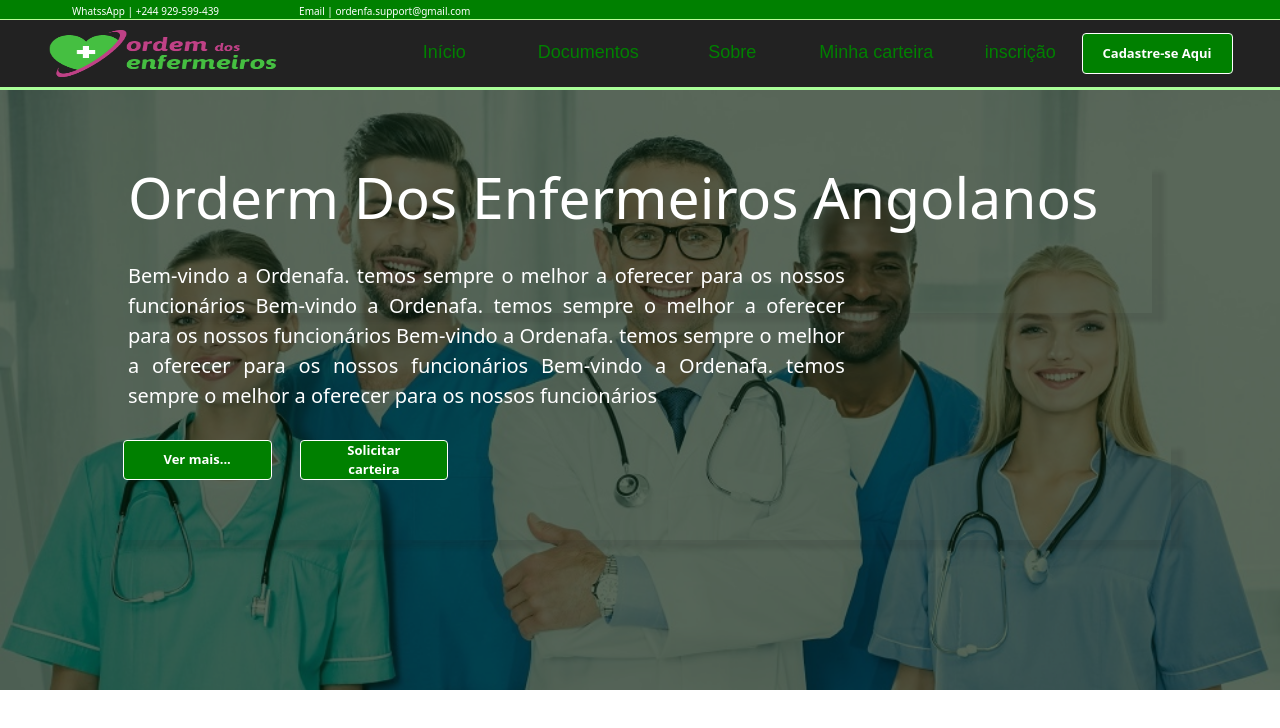
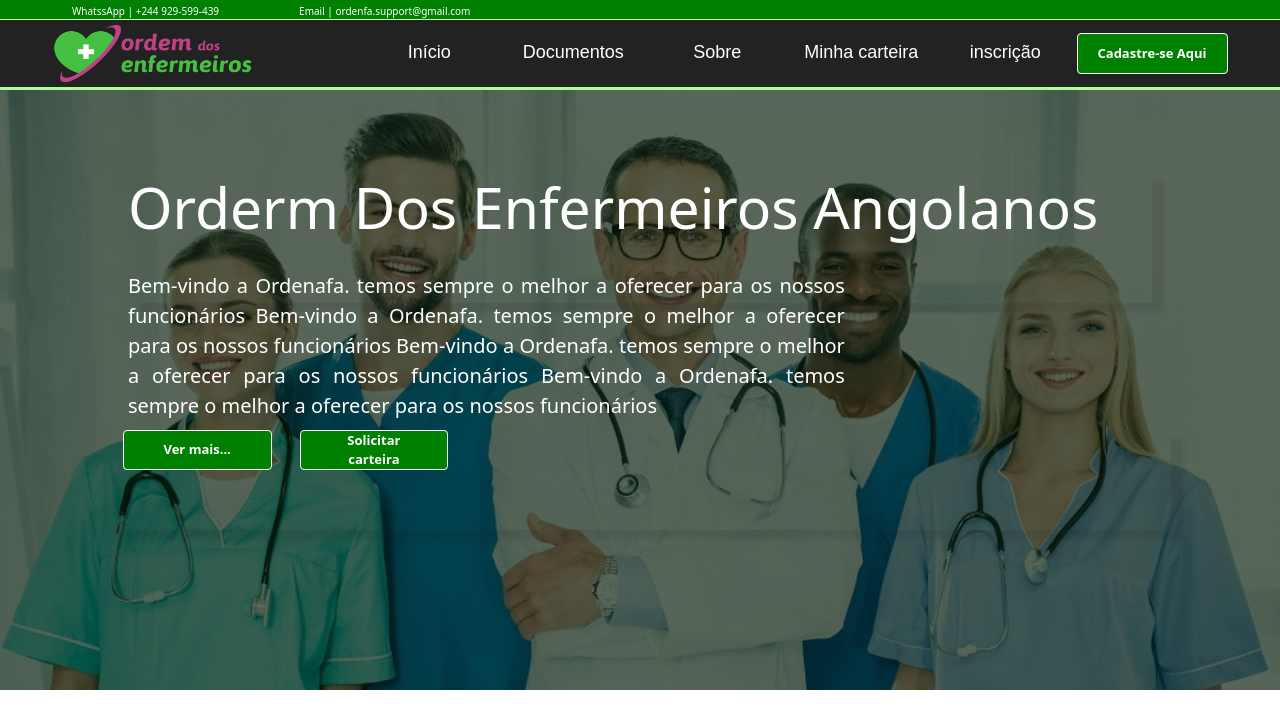
Before and after one commit to Machado28/app-front-ordenfa, a React (Create React App) app: page / in a window 1280 px wide. Shown: the top 728 px of the page. Built offline with nearby package versions, Linux system fonts and the light colour scheme.

Commit message:
header edited

```diff
--- a/src/components/barner/styled.js
+++ b/src/components/barner/styled.js
@@ -24,7 +24,7 @@ const CenterText = styled(Container)`
   background: transparent;
   box-shadow: 12px 9px 4px #1f1f1f1c;
   width: 80%;
-  height: 150px;
+  height: 130px;
   align-items: flex-start;
   justify-content: flex-start;
   margin-bottom:8%;
--- a/src/components/form/Button/index.js
+++ b/src/components/form/Button/index.js
@@ -2,7 +2,7 @@ import Button_ from './styled'
 
 const Button= (props)=>{
  return(
-     <Button_ >{props.text}</Button_>
+     <Button_ className={props.className} >{props.text}</Button_>
  )
 
 }
--- a/src/components/header/styled.js
+++ b/src/components/header/styled.js
@@ -18,8 +18,8 @@ export default _Header;
 
 const Top = styled.div`
   width: 100%;
-padding-top:12px;
-height:20px;
+  padding-top:12px;
+  height:20px;
   background-color: #bbff99;
   display: flex;
   align-items: center;
@@ -53,8 +53,8 @@ height:20px;
 const NavMobile = styled(_Nav)``;
 
 const Logo = styled.img`
-  width: 230px;
-  height: 47px;
+  width: 200px;
+  height: 57px;
   @media screen and (max-width: 877px) {
   }
 `;
--- a/src/components/nav/styled.js
+++ b/src/components/nav/styled.js
@@ -87,7 +87,7 @@ const List = styled.li`
 
   a,
   .link {
-    color: green;
+    color: #fff;
     font-family: Arial, Helvetica, sans-serif;
     font-size: 18px;
     width:120px;
```
